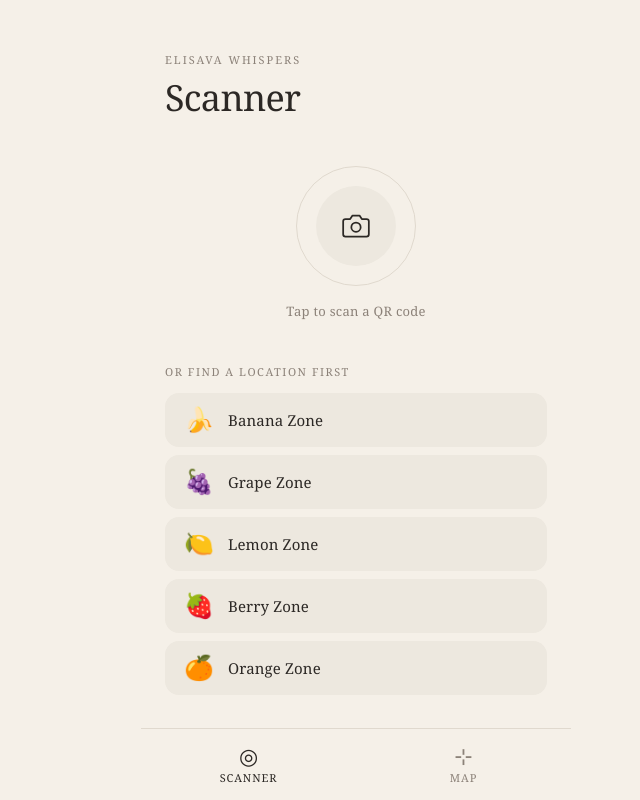
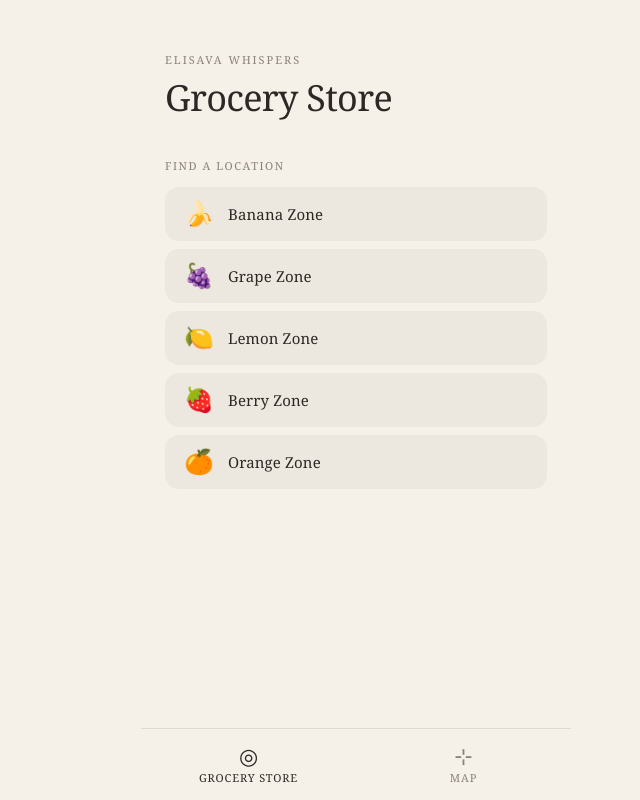
Before and after one commit to bircesuyasar/elisava-whispers, a React (Vite) app: page /scanner in a window 1280 px wide. Shown: the whole page, without its empty margins (284-924 px from the left). Built offline with nearby package versions, Linux system fonts and the light colour scheme.

Commit message:
rename scanner to grocery store, remove camera button

```diff
--- a/src/components/BottomNav.jsx
+++ b/src/components/BottomNav.jsx
@@ -6,7 +6,7 @@ export default function BottomNav() {
     <nav className={styles.nav}>
       <NavLink to="/scanner" className={({ isActive }) => isActive ? `${styles.link} ${styles.active}` : styles.link}>
         <span className={styles.icon}>◎</span>
-        <span className={styles.label}>Scanner</span>
+        <span className={styles.label}>Grocery Store</span>
       </NavLink>
       <NavLink to="/map" className={({ isActive }) => isActive ? `${styles.link} ${styles.active}` : styles.link}>
         <span className={styles.icon}>⊹</span>
--- a/src/pages/ScannerPage.jsx
+++ b/src/pages/ScannerPage.jsx
@@ -54,30 +54,11 @@ export default function ScannerPage() {
     <div className={styles.page}>
       <header className={styles.header}>
         <p className={styles.subtitle}>elisava whispers</p>
-        <h1 className={styles.title}>Scanner</h1>
+        <h1 className={styles.title}>Grocery Store</h1>
       </header>
 
-      <div className={styles.cameraWrap}>
-        <button className={styles.cameraBtn} onClick={startScan} aria-label="Open camera">
-          <span className={styles.cameraRing} />
-          <span className={styles.cameraInner}>
-            <svg width="28" height="28" viewBox="0 0 24 24" fill="none" aria-hidden="true">
-              <path
-                d="M23 19a2 2 0 0 1-2 2H3a2 2 0 0 1-2-2V8a2 2 0 0 1 2-2h4l2-3h6l2 3h4a2 2 0 0 1 2 2z"
-                stroke="currentColor" strokeWidth="1.5" strokeLinecap="round" strokeLinejoin="round"
-              />
-              <circle cx="12" cy="13" r="4" stroke="currentColor" strokeWidth="1.5" />
-            </svg>
-          </span>
-        </button>
-        <p className={styles.cameraHint}>Tap to scan a QR code</p>
-        {scanError && (
-          <p className={styles.scanError}>QR code not recognised. Try again.</p>
-        )}
-      </div>
-
       <div className={styles.shortcuts}>
-        <p className={styles.shortcutsLabel}>or find a location first</p>
+        <p className={styles.shortcutsLabel}>find a location</p>
         <div className={styles.pills}>
           {locations.map((loc) => (
             <button
@@ -92,7 +73,6 @@ export default function ScannerPage() {
         </div>
       </div>
 
-      {/* Riddle popup */}
       {popupLoc && (
         <>
           <div className={styles.backdrop} onClick={closePopup} />
@@ -108,7 +88,6 @@ export default function ScannerPage() {
         </>
       )}
 
-      {/* QR scanner overlay */}
       {scanning && (
         <QrScanner onScan={handleScan} onClose={() => setScanning(false)} />
       )}
--- a/src/pages/ScannerPage.module.css
+++ b/src/pages/ScannerPage.module.css
@@ -26,62 +26,6 @@
   letter-spacing: -0.02em;
   color: var(--text);
   font-family: 'Georgia', serif;
-}
-
-/* Camera */
-.cameraWrap {
-  display: flex;
-  flex-direction: column;
-  align-items: center;
-  gap: 16px;
-  padding: 8px 0;
-}
-
-.cameraBtn {
-  position: relative;
-  width: 120px;
-  height: 120px;
-  background: none;
-  border: none;
-  cursor: pointer;
-  -webkit-tap-highlight-color: transparent;
-  display: flex;
-  align-items: center;
-  justify-content: center;
-}
-
-.cameraRing {
-  position: absolute;
-  inset: 0;
-  border-radius: 50%;
-  border: 1.5px solid var(--surface2);
-  transition: border-color 0.2s;
-}
-
-.cameraBtn:active .cameraRing {
-  border-color: var(--accent);
-}
-
-.cameraInner {
-  width: 80px;
-  height: 80px;
-  border-radius: 50%;
-  background: var(--surface);
-  display: flex;
-  align-items: center;
-  justify-content: center;
-  color: var(--text);
-  transition: background 0.2s;
-}
-
-.cameraBtn:active .cameraInner {
-  background: var(--surface2);
-}
-
-.cameraHint {
-  font-size: 13px;
-  color: var(--text-muted);
-  letter-spacing: 0.02em;
 }
 
 /* Shortcuts */
@@ -132,13 +76,6 @@
   font-size: 15px;
   color: var(--text);
   letter-spacing: 0.01em;
-}
-
-.scanError {
-  font-size: 13px;
-  color: #b05a2a;
-  letter-spacing: 0.02em;
-  margin-top: -4px;
 }
 
 /* ── Riddle popup ── */
```
